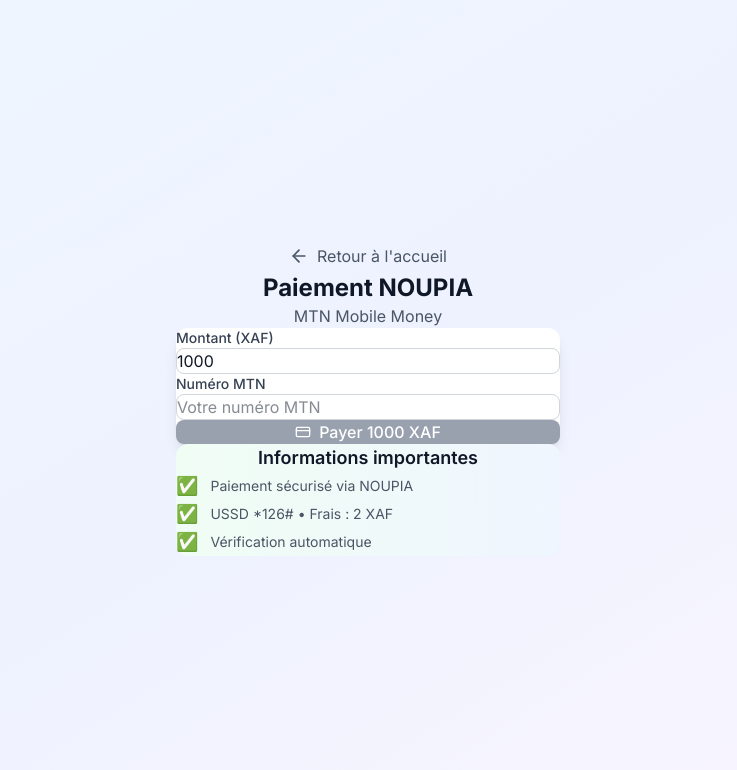
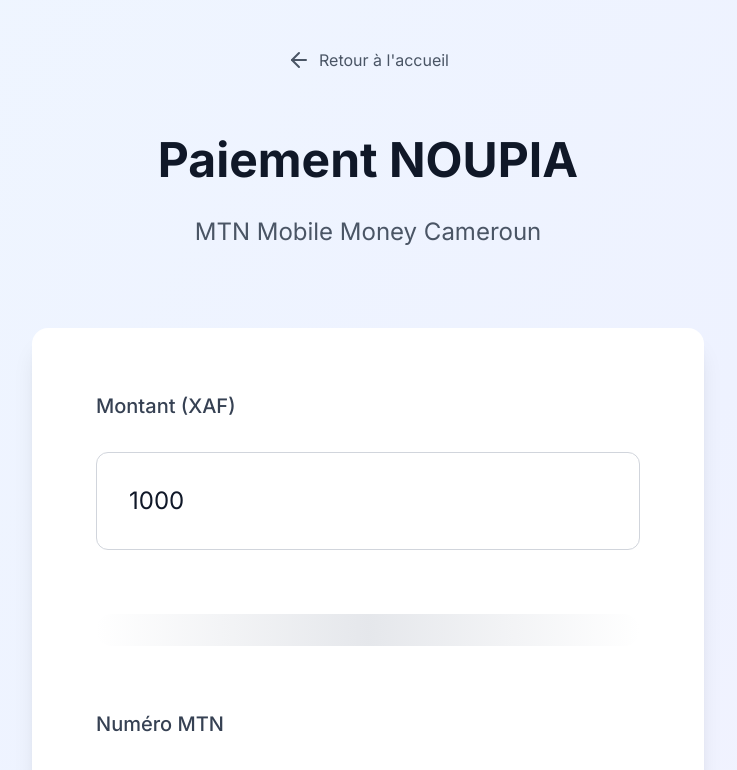
Before and after one commit to Schester38/bestrong, a Next.js app: page /payment/noupia in a window 1280 px wide. Shown: the top 770 px of the page, without its empty margins (272-1009 px from the left). Built offline with nearby package versions, Linux system fonts and the light colour scheme.

Commit message:
Fix: Suppression du reset global qui causait la compression du site

```diff
--- a/app/globals.css
+++ b/app/globals.css
@@ -364,11 +364,7 @@
   background-clip: text;
 }
 
-* {
-  box-sizing: border-box;
-  padding: 0;
-  margin: 0;
-}
+/* Reset global - supprimé car cause des problèmes de layout */
 
 input, textarea, select {
   font-family: inherit;
--- a/app/payment/noupia/page.tsx
+++ b/app/payment/noupia/page.tsx
@@ -212,65 +212,72 @@
   };
 
   return (
-    <div className="min-h-screen bg-gradient-to-br from-blue-50 via-indigo-50 to-purple-50 dark:from-gray-900 dark:via-gray-800 dark:to-gray-900 flex items-center justify-center p-4">
-      <div className="w-full max-w-sm">
+    <div className="min-h-screen bg-gradient-to-br from-blue-50 via-indigo-50 to-purple-50 dark:from-gray-900 dark:via-gray-800 dark:to-gray-900 flex items-center justify-center p-12">
+      <div className="w-full max-w-2xl">
         {/* Header */}
-        <div className="text-center mb-8">
+        <div className="text-center mb-20">
           <Link
             href="/"
-            className="inline-flex items-center gap-2 text-gray-600 dark:text-gray-400 hover:text-gray-900 dark:hover:text-white transition-colors mb-6"
+            className="inline-flex items-center gap-2 text-gray-600 dark:text-gray-400 hover:text-gray-900 dark:hover:text-white transition-colors mb-16"
           >
-            <ArrowLeft className="w-5 h-5" />
+            <ArrowLeft className="w-6 h-6" />
             Retour à l'accueil
           </Link>
 
-          <h1 className="text-2xl font-bold text-gray-900 dark:text-white mb-2">
+          <h1 className="text-5xl font-bold text-gray-900 dark:text-white mb-8">
             Paiement NOUPIA
           </h1>
-          <p className="text-base text-gray-600 dark:text-gray-300">
-            MTN Mobile Money
+          <p className="text-2xl text-gray-600 dark:text-gray-300">
+            MTN Mobile Money Cameroun
           </p>
         </div>
 
         {/* Formulaire de paiement */}
-        <div className="bg-white dark:bg-gray-800 rounded-xl p-6 shadow-lg mb-6">
-          <form onSubmit={(e) => { e.preventDefault(); initiatePayment(); }} className="space-y-4">
+        <div className="bg-white dark:bg-gray-800 rounded-2xl p-16 shadow-xl mb-16">
+          <form onSubmit={(e) => { e.preventDefault(); initiatePayment(); }} className="space-y-16">
             {/* Montant */}
-            <div>
-              <label className="block text-sm font-medium text-gray-700 dark:text-gray-300 mb-2">
+            <div className="mb-16">
+              <label className="block text-xl font-medium text-gray-700 dark:text-gray-300 mb-8">
                 Montant (XAF)
               </label>
               <input
                 type="number"
                 value={formData.amount}
                 onChange={(e) => setFormData({...formData, amount: parseInt(e.target.value) || 0})}
-                className="w-full p-3 border border-gray-300 dark:border-gray-600 rounded-lg bg-white dark:bg-gray-700 text-gray-900 dark:text-white focus:ring-2 focus:ring-green-500 focus:border-transparent text-base"
+                className="w-full p-8 border border-gray-300 dark:border-gray-600 rounded-xl bg-white dark:bg-gray-700 text-gray-900 dark:text-white focus:ring-2 focus:ring-green-500 focus:border-transparent text-2xl"
                 placeholder="1000"
                 min="100"
                 required
               />
             </div>
 
+            {/* Séparateur */}
+            <div className="h-8 bg-gradient-to-r from-transparent via-gray-200 dark:via-gray-700 to-transparent rounded-full mb-16"></div>
+
             {/* Numéro de téléphone */}
-            <div>
-              <label className="block text-sm font-medium text-gray-700 dark:text-gray-300 mb-2">
+            <div className="mb-16">
+              <label className="block text-xl font-medium text-gray-700 dark:text-gray-300 mb-8">
                 Numéro MTN
               </label>
               <input
                 type="tel"
                 value={formData.phone}
                 onChange={(e) => setFormData({...formData, phone: e.target.value})}
-                className="w-full p-3 border border-gray-300 dark:border-gray-600 rounded-lg bg-white dark:bg-gray-700 text-gray-900 dark:text-white focus:ring-2 focus:ring-green-500 focus:border-transparent text-base"
+                className="w-full p-8 border border-gray-300 dark:border-gray-600 rounded-xl bg-white dark:bg-gray-700 text-gray-900 dark:text-white focus:ring-2 focus:ring-green-500 focus:border-transparent text-2xl"
                 placeholder="Votre numéro MTN"
                 required
               />
             </div>
 
+            {/* Séparateur */}
+            <div className="h-8 bg-gradient-to-r from-transparent via-gray-200 dark:via-gray-700 to-transparent rounded-full mb-16"></div>
+
             {/* Bouton de paiement */}
+            <div>
               <button
                 type="submit"
                 disabled={!isFormValid() || isLoading}
-              className={`w-full py-4 px-4 rounded-lg font-medium text-white transition-all duration-300 flex items-center justify-center gap-2 text-base ${
+                className={`w-full py-16 px-10 rounded-xl font-bold text-white transition-all duration-300 flex items-center justify-center gap-6 text-2xl ${
                   isFormValid() && !isLoading
                     ? 'bg-gradient-to-r from-green-500 to-blue-500 hover:from-green-600 hover:to-blue-600 shadow-lg hover:shadow-xl'
                     : 'bg-gray-400 cursor-not-allowed'
@@ -278,45 +285,46 @@
               >
                 {isLoading ? (
                   <>
-                  <div className="animate-spin rounded-full h-4 w-4 border-b-2 border-white"></div>
-                  Traitement...
+                    <div className="animate-spin rounded-full h-10 w-10 border-b-2 border-white"></div>
+                    Traitement en cours...
                   </>
                 ) : (
                   <>
-                  <CreditCard className="w-4 h-4" />
+                    <CreditCard className="w-10 h-10" />
                     Payer {formData.amount} XAF
                   </>
                 )}
               </button>
+            </div>
           </form>
 
           {/* Statut du paiement */}
           {paymentStatus && (
-            <div className={`mt-4 p-4 rounded-lg ${
+            <div className={`mt-16 p-8 rounded-xl ${
               paymentStatus === 'successful' ? 'bg-green-50 dark:bg-green-900/20 border border-green-200 dark:border-green-800' :
               paymentStatus === 'failed' ? 'bg-red-50 dark:bg-red-900/20 border border-red-200 dark:border-red-800' :
               'bg-yellow-50 dark:bg-yellow-900/20 border border-yellow-200 dark:border-yellow-800'
             }`}>
-              <div className="flex items-center gap-3">
+              <div className="flex items-center gap-6">
                 {paymentStatus === 'successful' ? (
                   <>
-                    <CheckCircle className="w-5 h-5 text-green-500" />
-                    <span className="text-green-700 dark:text-green-300 font-medium text-sm">
-                      Paiement réussi ! Redirection...
+                    <CheckCircle className="w-8 h-8 text-green-500" />
+                    <span className="text-green-700 dark:text-green-300 font-medium text-xl">
+                      Paiement réussi ! Redirection vers le tableau de bord...
                     </span>
                   </>
                 ) : paymentStatus === 'failed' ? (
                   <>
-                    <XCircle className="w-5 h-5 text-red-500" />
-                    <span className="text-red-700 dark:text-red-300 font-medium text-sm">
-                      Paiement échoué. Réessayez.
+                    <XCircle className="w-8 h-8 text-red-500" />
+                    <span className="text-red-700 dark:text-red-300 font-medium text-xl">
+                      Paiement échoué. Veuillez réessayer.
                     </span>
                   </>
                 ) : (
                   <>
-                    <Clock className="w-5 h-5 text-yellow-500" />
-                    <span className="text-yellow-700 dark:text-yellow-300 font-medium text-sm">
-                      Vérification en cours...
+                    <Clock className="w-8 h-8 text-yellow-500" />
+                    <span className="text-yellow-700 dark:text-yellow-300 font-medium text-xl">
+                      Vérification du paiement en cours...
                     </span>
                   </>
                 )}
@@ -326,37 +334,37 @@
 
           {/* Bouton de réessai */}
           {paymentStatus === 'failed' && (
-            <div className="mt-4">
+            <div className="mt-16">
               <button
                 onClick={() => {
                   setFormData({ ...formData, amount: 1000, phone: formData.phone, reference: `BE_STRONG_${Date.now()}` });
                   setTransactionId(null);
                   setPaymentStatus(null);
                 }}
-                className="w-full bg-red-500 hover:bg-red-600 text-white py-3 px-4 rounded-lg font-medium transition-all duration-300 text-sm"
+                className="w-full bg-red-500 hover:bg-red-600 text-white py-10 px-10 rounded-xl font-semibold transition-all duration-300 text-xl"
               >
-                Réessayer
+                Réessayer le paiement
               </button>
             </div>
           )}
         </div>
 
         {/* Informations */}
-        <div className="bg-gradient-to-r from-green-50 to-blue-50 dark:from-green-900/20 dark:to-blue-900/20 rounded-xl p-6">
-          <h3 className="text-lg font-semibold text-gray-900 dark:text-white mb-4 text-center">
+        <div className="bg-gradient-to-r from-green-50 to-blue-50 dark:from-green-900/20 dark:to-blue-900/20 rounded-2xl p-20">
+          <h3 className="text-2xl font-semibold text-gray-900 dark:text-white mb-16 text-center">
             Informations importantes
           </h3>
-          <div className="space-y-3 text-sm text-gray-600 dark:text-gray-300">
-            <div className="flex items-center gap-3">
-              <span className="text-green-500 text-lg">✅</span>
+          <div className="space-y-12 text-lg text-gray-600 dark:text-gray-300">
+            <div className="flex items-center gap-6">
+              <span className="text-green-500 text-2xl">✅</span>
               <span>Paiement sécurisé via NOUPIA</span>
             </div>
-            <div className="flex items-center gap-3">
-              <span className="text-green-500 text-lg">✅</span>
+            <div className="flex items-center gap-6">
+              <span className="text-green-500 text-2xl">✅</span>
               <span>USSD *126# • Frais : 2 XAF</span>
             </div>
-            <div className="flex items-center gap-3">
-              <span className="text-green-500 text-lg">✅</span>
+            <div className="flex items-center gap-6">
+              <span className="text-green-500 text-2xl">✅</span>
               <span>Vérification automatique</span>
             </div>
           </div>
```
Lines whose indentation alone changed are shown as unchanged.
